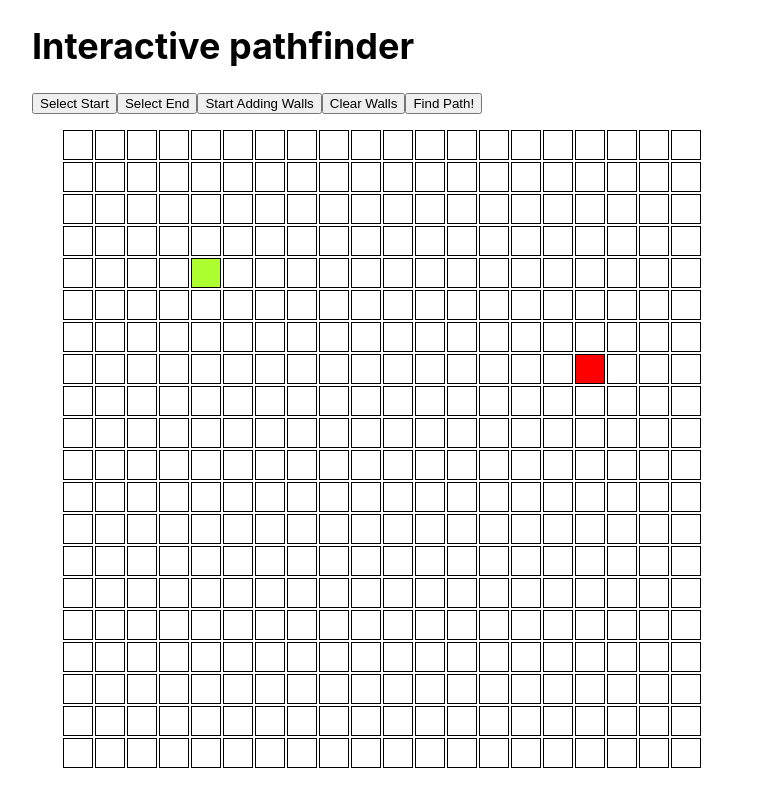
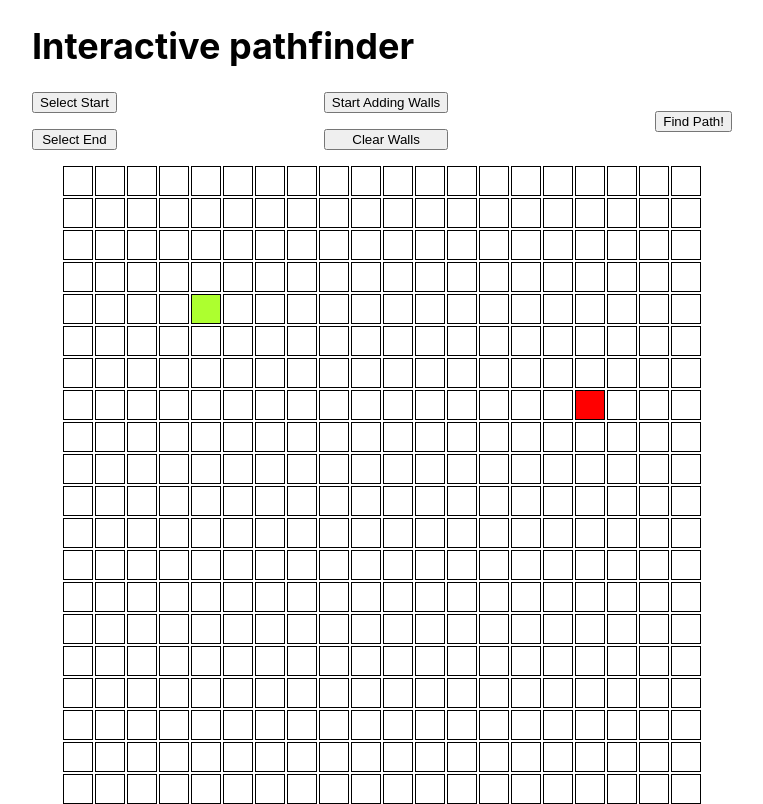
Before and after one commit to shanemcfadden/interactive-pathfinder, a React (Create React App) app: page / in a window 1280 px wide. Shown: the whole page, without its empty margins (258-1021 px from the left). Built offline with nearby package versions, Linux system fonts and the light colour scheme.

Commit message:
Arrange buttons

```diff
--- a/src/components/Dashboard/Dashboard.css
+++ b/src/components/Dashboard/Dashboard.css
@@ -1,3 +1,24 @@
 .dashboard {
   margin: 16px 0;
+  display: flex;
+  flex-direction: row;
+  justify-content: space-between;
 }
+
+.dashboard__column {
+  display: flex;
+  flex-direction: column;
+  justify-content: space-between;
+}
+
+.dashboard__column > button:first-child {
+  margin: 0 0 16px 0;
+}
+
+.dashboard__column:last-child {
+  justify-content: space-around;
+}
+
+.dashboard__column:last-child > button {
+  margin: 0;
+}
--- a/src/components/Dashboard/Dashboard.jsx
+++ b/src/components/Dashboard/Dashboard.jsx
@@ -115,6 +115,7 @@ const Dashboard = ({
 
   return (
     <div className="dashboard">
+      <div className="dashboard__column">
         <button
           type="button"
           onClick={handleStartButtonClick}
@@ -129,6 +130,8 @@ const Dashboard = ({
         >
           Select End
         </button>
+      </div>
+      <div className="dashboard__column">
         <button
           type="button"
           onClick={() => {
@@ -145,7 +148,8 @@ const Dashboard = ({
         >
           Clear Walls
         </button>
-      {renderFindPathButton()}
+      </div>
+      <div className="dashboard__column">{renderFindPathButton()}</div>
     </div>
   );
 };
```
Lines whose indentation alone changed are shown as unchanged.
